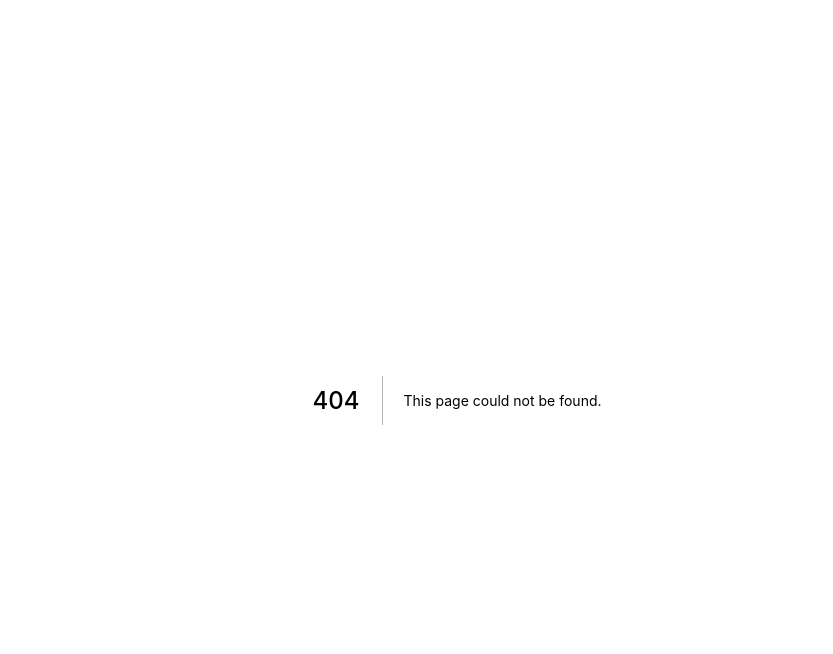
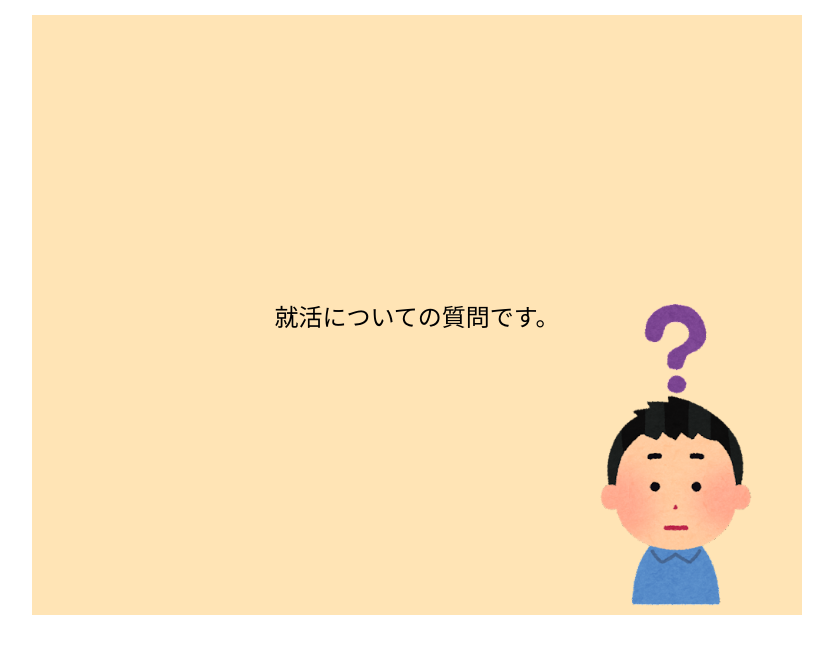
Before and after one commit to chikato2887/ogp-test-site, a Next.js app: page /og-image/questions/1 in a window 1280 px wide. Before the commit this address had no page. Shown: the top 654 px of the page, without its empty margins (183-1016 px from the left). Built offline with nearby package versions, Linux system fonts and the light colour scheme.

Commit message:
ogp page

```diff
--- /dev/null
+++ b/components/OgpTemplate/OgpTemplate.module.css
@@ -0,0 +1,38 @@
+.ogptemplate {
+  width: 1200px;
+  height: 630px;
+  display: flex;
+  justify-content: center;
+  align-items: center;
+}
+
+.assetsPlace {
+  width: 770px;
+  height: 600px;
+  display: flex;
+  justify-content: center;
+  align-items: center;
+  background-color: moccasin;
+  position: relative;
+}
+
+.assetsPlaceSide {
+  width: 85px;
+  height: 600px;
+}
+
+.variables {
+  width: 600px;
+  height: 600px;
+  display: flex;
+  font-size: 24px;
+  align-items: center;
+  justify-content: center;
+  flex-direction: column;
+}
+
+.questionHeadMan {
+  position: absolute;
+  right: 0;
+  bottom: 0;
+}
--- /dev/null
+++ b/components/OgpTemplate/OgpTemplate.tsx
@@ -0,0 +1,27 @@
+import Image from 'next/image'
+import { FC } from 'react'
+import styles from './OgpTemplate.module.css'
+import questionHeadMan from '../../public/question_head_boy.png'
+
+interface Props {
+  content: string
+}
+
+const OgpTemplate:FC<Props> = ({ content }) => {
+  return (
+    <div className={styles.ogptemplate}>
+        <div className={styles.assetsPlace}>
+          <div className={styles.assetsPlaceSide}></div>
+          <div className={styles.variables}>
+            {content}
+          </div>
+          <div className={styles.assetsPlaceSide}></div>
+          <div className={styles.questionHeadMan}>
+            <Image src={questionHeadMan} alt="question head man" height={310} width={250}/>
+          </div>
+        </div>
+    </div>
+  )
+}
+
+export default OgpTemplate
--- /dev/null
+++ b/pages/og-image/questions/[id].tsx
@@ -0,0 +1,22 @@
+import OgpTemplate from "components/OgpTemplate/OgpTemplate";
+import list from "../../../public/questions.json"
+import { NextPage, NextPageContext } from "next";
+import { Question } from "model/question";
+
+interface Props {
+  question: Question;
+}
+
+const QuestionOgImage: NextPage<Props> = ({ question }) => {
+  return (
+    <OgpTemplate content={question.content}/>
+  );
+}
+
+export async function getServerSideProps(context: NextPageContext ) {
+	const pageId = context.query['id']
+	const question = list.questions.find(it => it.id == pageId)
+	return { props: { question } }
+}
+
+export default QuestionOgImage;
```
Also changed, not shown: public/question_head_boy.png (added).
